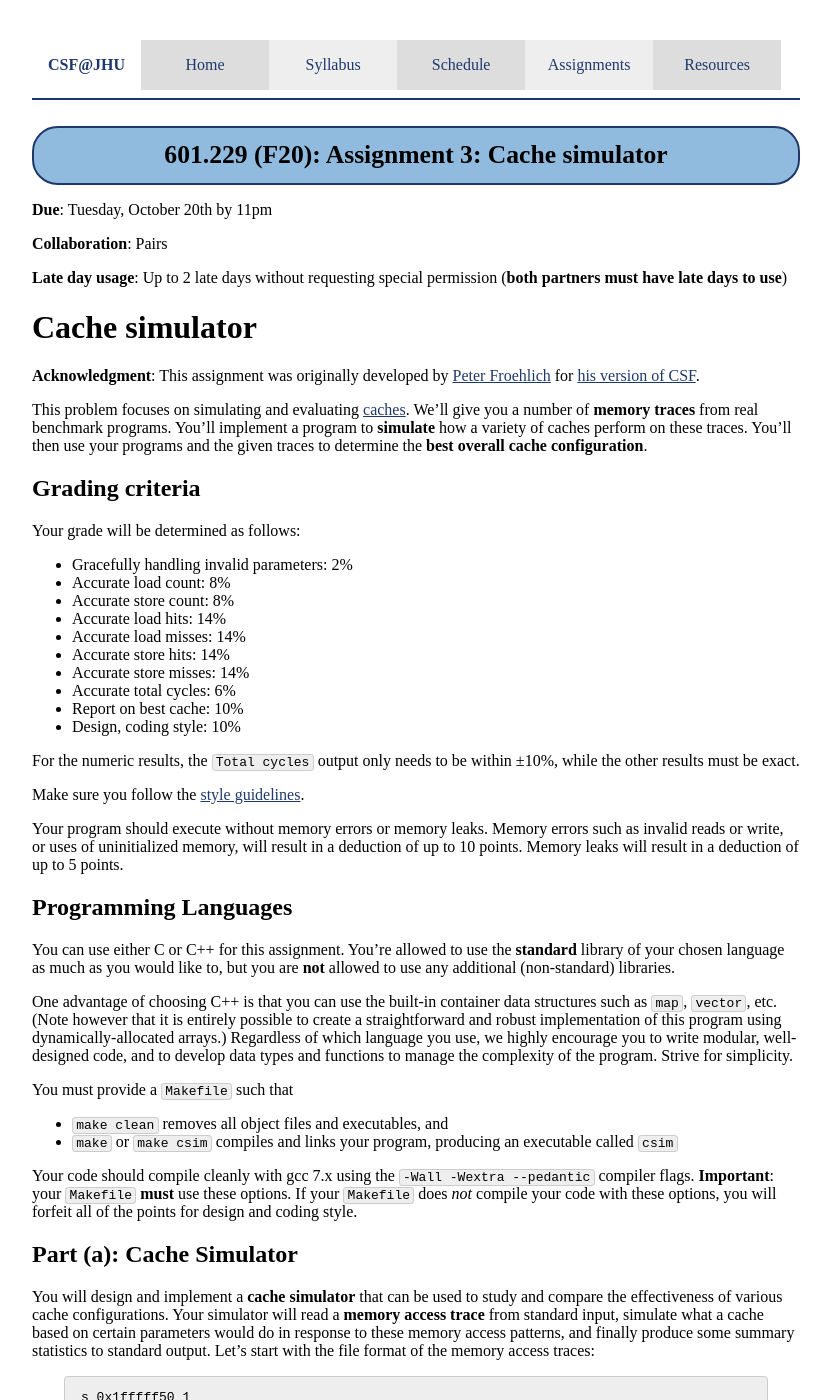
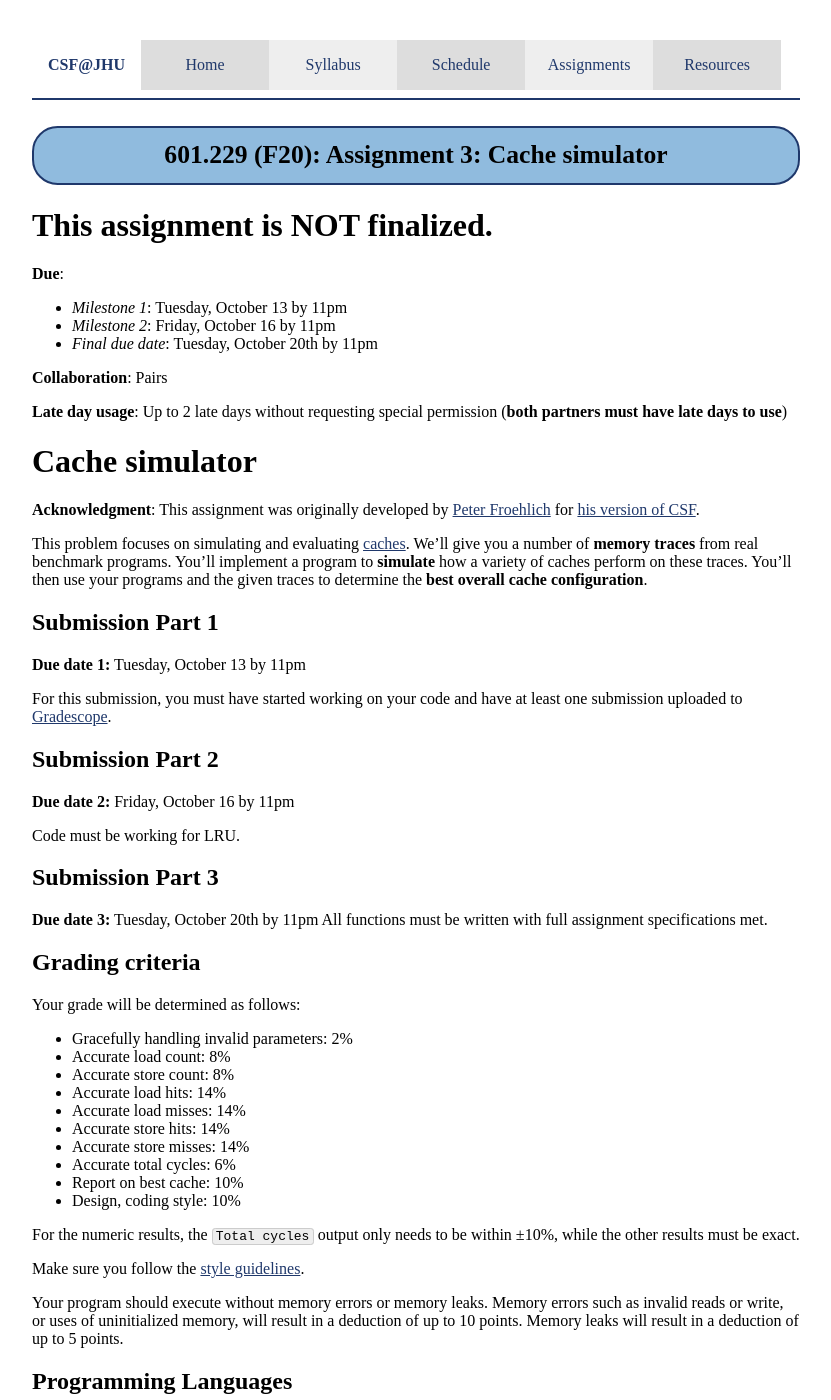
Before and after one commit to jhucsf/fall2020, a Jekyll site: the page built from assign/assign03.md, in a window 1280 px wide and 1400 px high. Shown: the whole window, without its empty margins (224-1055 px from the left). Built offline with Jekyll 4.4.1, drawn with Linux system fonts in a browser that asks for light colours.

Commit message:
add warning & tentaive milestones

```diff
--- a/assign/assign03.md
+++ b/assign/assign03.md
@@ -3,7 +3,13 @@ layout: default
 title: "Assignment 3: Cache simulator"
 ---
 
-**Due**: Tuesday, October 20th by 11pm
+# This assignment is NOT finalized.
+
+**Due**:
+
+* *Milestone 1*: Tuesday, October 13 by 11pm
+* *Milestone 2*: Friday, October 16 by 11pm
+* *Final due date*: Tuesday, October 20th by 11pm
 
 **Collaboration**: Pairs
 
@@ -21,6 +27,21 @@ you a number of **memory traces** from real benchmark programs. You’ll
 implement a program to **simulate** how a variety of caches perform on
 these traces. You’ll then use your programs and the given traces to
 determine the **best overall cache configuration**.
+
+## Submission Part 1
+**Due date 1:** Tuesday, October 13 by 11pm
+
+For this submission, you must have started working on your code and have at least one submission uploaded to [Gradescope](https://www.gradescope.com).
+
+## Submission Part 2
+**Due date 2:** Friday, October 16 by 11pm
+
+Code must be working for LRU.
+
+## Submission Part 3
+**Due date 3:** Tuesday, October 20th by 11pm
+All functions must be written with full assignment specifications met.
+
 
 ## Grading criteria
 
```
